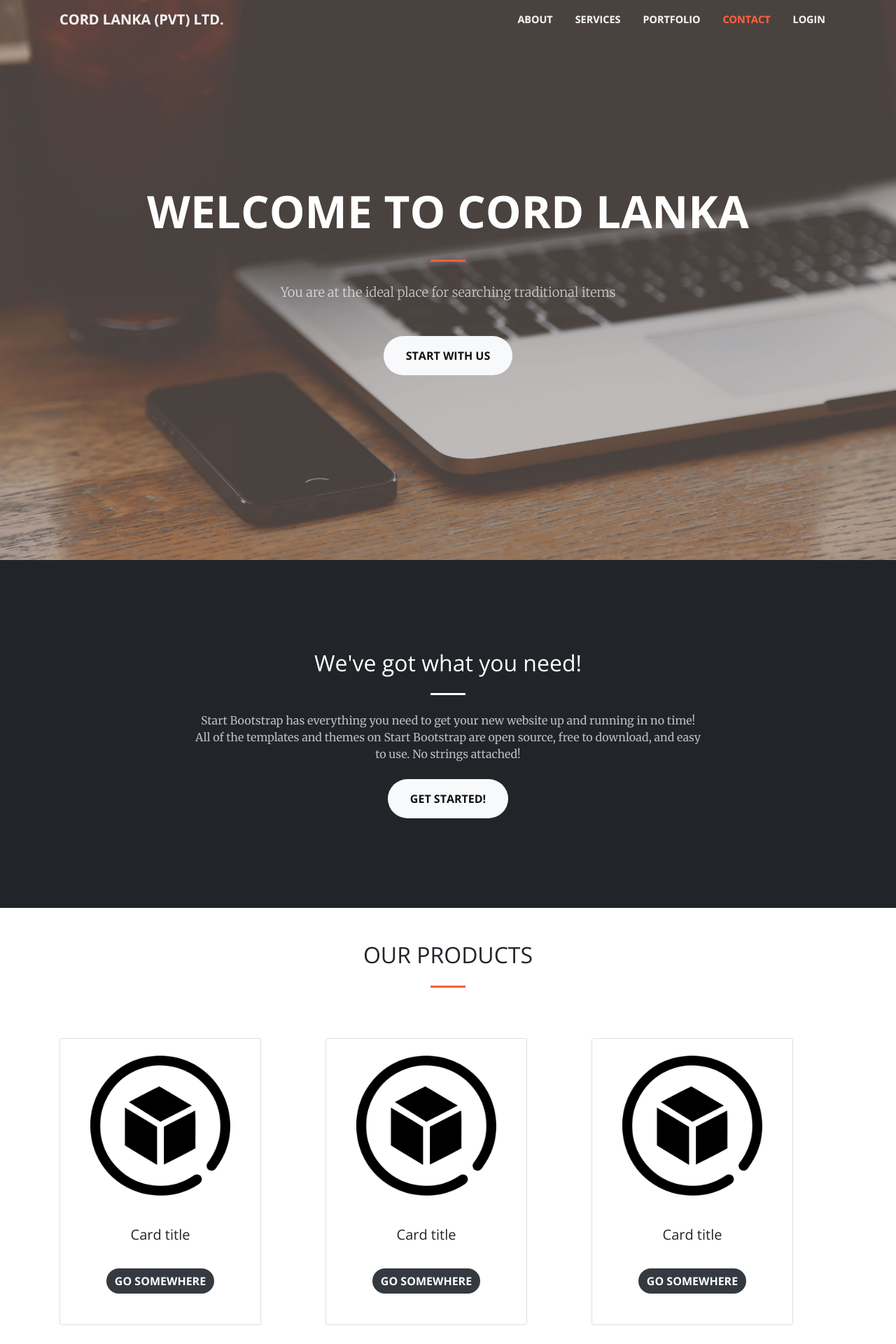
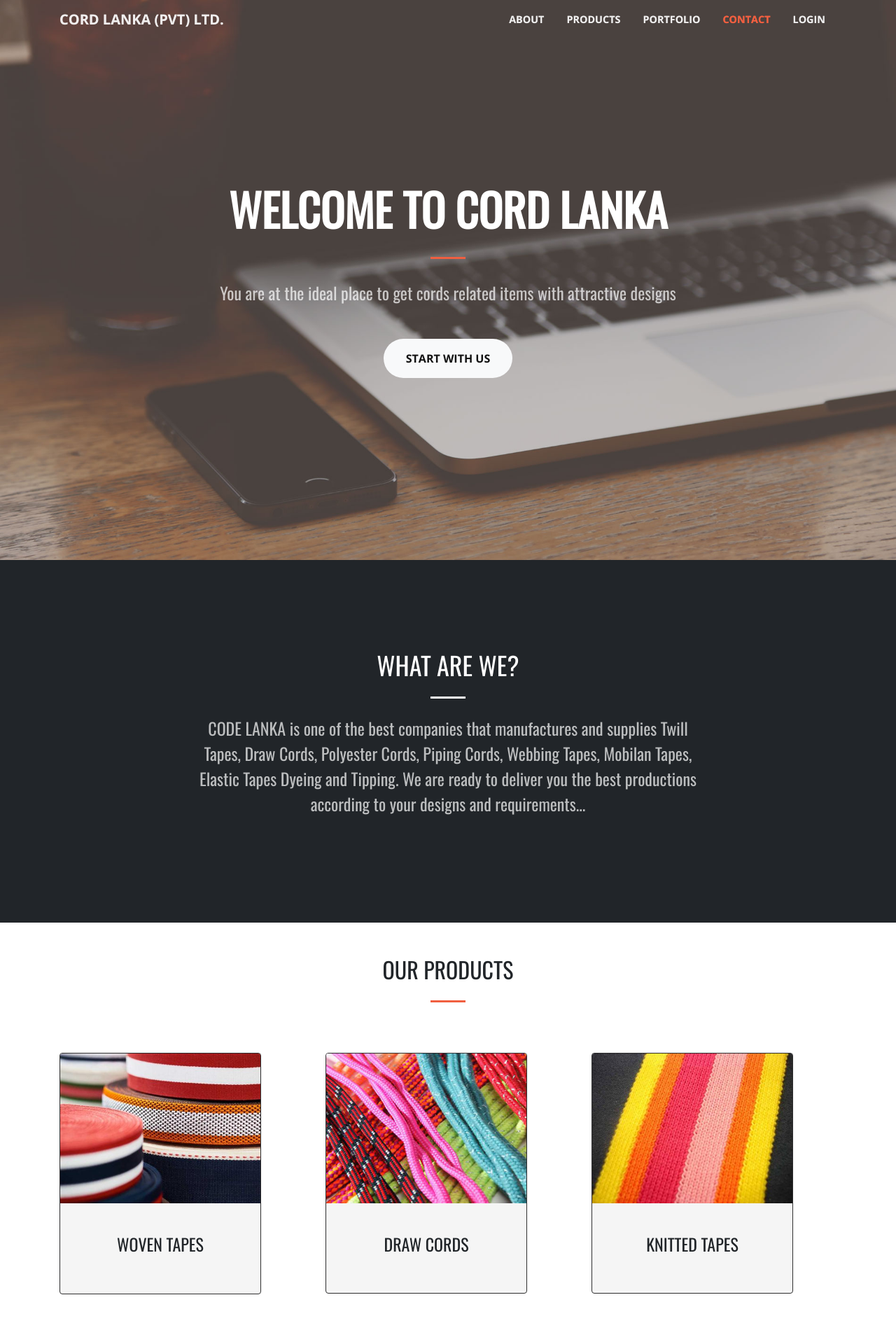
Before and after one commit to SalithaUCSC/CORD-LANKA, a CodeIgniter app: page /Projects/ in a window 1280 px wide. Shown: the top 1920 px of the page at 70% size. Run offline with CodeIgniter, Linux system fonts and the light colour scheme.

Commit message:
Add additional CSS

```diff
--- a/application/views/home.php
+++ b/application/views/home.php
@@ -17,13 +17,13 @@ else{
       <div class="container my-auto">
         <div class="row">
           <div class="col-lg-10 mx-auto">
-            <h1 class="text-uppercase">
+            <h1 class="text-uppercase" id="company-greeting">
               <strong>WELCOME to CORD LANKA</strong>
             </h1>
             <hr>
           </div>
-          <div class="col-lg-8 mx-auto">
-            <p class="text-faded mb-5">You are at the ideal place for searching traditional items</p>
+          <div class="col-lg-8 mx-auto" id="slogan">
+            <p class="text-faded mb-5">You are at the ideal place to get cords related items with attractive designs</p>
             <a class="btn btn-light btn-xl js-scroll-trigger" href="#about">Start with us</a>
           </div>
         </div>
@@ -34,10 +34,10 @@ else{
       <div class="container">
         <div class="row">
           <div class="col-lg-8 mx-auto text-center">
-            <h2 class="section-heading text-white">We've got what you need!</h2>
+            <h2 class="section-heading text-white">WHAT ARE WE?</h2>
             <hr class="light my-4">
-            <p class="text-faded mb-4">Start Bootstrap has everything you need to get your new website up and running in no time! All of the templates and themes on Start Bootstrap are open source, free to download, and easy to use. No strings attached!</p>
-            <a class="btn btn-light btn-xl js-scroll-trigger" href="#services">Get Started!</a>
+            <p class="text-faded mb-4">CODE LANKA is one of the best companies that manufactures and supplies Twill Tapes, Draw Cords, Polyester Cords, Piping Cords, Webbing Tapes, Mobilan Tapes, Elastic Tapes Dyeing and Tipping. We are ready to deliver you the best productions according to your designs and requirements...</p>
+            <!-- <a class="btn btn-light btn-xl js-scroll-trigger" href="#services">Get Started!</a> -->
           </div>
         </div>
       </div>
@@ -56,33 +56,33 @@ else{
         <div class="row">
           <div class="col-lg-4 col-md-6 text-center">
             <div class="service-box mt-5 mx-auto">
-             <div class="card" style="width: 18rem;"><br>
-              <img class="card-img-top" style="width: 200px;height: 200px; margin: auto;display: block;" src="<?php echo base_url()?>/assets/img/products/product.png" alt="Card image cap"><br>
+             <div class="card" style="width: 18rem;">
+              <img class="card-img-top" style="margin: auto;display: block;" src="<?php echo base_url()?>/assets/img/woven.jpg" alt="Card image cap"><br>
               <div class="card-body">
-                <h5 class="card-title">Card title</h5><br>
-                <a href="#" class="btn btn-dark">Go somewhere</a><br><br>
+                <h5 class="card-title">WOVEN TAPES</h5><br>
+                <!-- <a href="#" class="btn btn-dark">Go somewhere</a><br><br> -->
               </div>
             </div>
             </div>
           </div>
           <div class="col-lg-4 col-md-6 text-center">
             <div class="service-box mt-5 mx-auto">
-             <div class="card" style="width: 18rem;"><br>
-              <img class="card-img-top" style="width: 200px;height: 200px; margin: auto;display: block;" src="<?php echo base_url()?>/assets/img/products/product.png" alt="Card image cap"><br>
+             <div class="card" style="width: 18rem;">
+              <img class="card-img-top" style="height:214px; margin: auto;display: block;" src="<?php echo base_url()?>/assets/img/draw.jpg" alt="Card image cap"><br>
               <div class="card-body">
-                <h5 class="card-title">Card title</h5><br>
-                <a href="#" class="btn btn-dark">Go somewhere</a><br><br>
+                <h5 class="card-title">DRAW CORDS</h5><br>
+                <!-- <a href="#" class="btn btn-dark">Go somewhere</a><br><br> -->
               </div>
             </div>
             </div>
           </div>
           <div class="col-lg-4 col-md-6 text-center">
             <div class="service-box mt-5 mx-auto">
-             <div class="card" style="width: 18rem;"><br>
-              <img class="card-img-top" style="width: 200px;height: 200px; margin: auto;display: block;" src="<?php echo base_url()?>/assets/img/products/product.png" alt="Card image cap"><br>
+             <div class="card" style="width: 18rem;">
+              <img class="card-img-top" style="margin: auto;display: block;" src="<?php echo base_url()?>/assets/img/knitted.jpg" alt="Card image cap"><br>
               <div class="card-body">
-                <h5 class="card-title">Card title</h5><br>
-                <a href="#" class="btn btn-dark">Go somewhere</a><br><br>
+                <h5 class="card-title">KNITTED TAPES</h5><br>
+                <!-- <a href="#" class="btn btn-dark">Go somewhere</a><br><br> -->
               </div>
             </div>
             </div>
@@ -199,20 +199,20 @@ else{
       <div class="container">
         <div class="row">
           <div class="col-lg-8 mx-auto text-center">
-            <h2 class="section-heading">Let's Get In Touch!</h2>
+            <h2 class="section-heading">Get In Touch With US!</h2>
             <hr class="my-4">
-            <p class="mb-5">Ready to start your next project with us? That's great! Give us a call or send us an email and we will get back to you as soon as possible!</p>
+            <p class="mb-5">Call or Mail us to get designed and delivered your orders</p>
           </div>
         </div>
         <div class="row">
           <div class="col-lg-4 ml-auto text-center">
             <i class="fa fa-phone fa-3x mb-3 sr-contact"></i>
-            <p>123-456-6789</p>
+            <p>+94382240413</p>
           </div>
           <div class="col-lg-4 mr-auto text-center">
             <i class="fa fa-envelope-o fa-3x mb-3 sr-contact"></i>
             <p>
-              <a href="mailto:your-email@your-domain.com">feedback@startbootstrap.com</a>
+              <a href="mailto:your-email@your-domain.com">cordlank@yahoo.com</a>
             </p>
           </div>
         </div>
--- a/application/views/image_upload.php
+++ b/application/views/image_upload.php
@@ -72,7 +72,7 @@
 
   <body id="page-top">
 
-    <div class="container" style="min-height: 500px; margin-top: 100px;">
+    <div class="container" style="min-height: 800px; margin-top: 100px;">
 
       <div class="col-lg-12">
         <div class="row">
--- a/application/views/includes/header.php
+++ b/application/views/includes/header.php
@@ -17,7 +17,7 @@
     <link href="<?php echo base_url() ?>assets/vendor/font-awesome/css/font-awesome.min.css" rel="stylesheet" type="text/css">
     <link href='https://fonts.googleapis.com/css?family=Open+Sans:300italic,400italic,600italic,700italic,800italic,400,300,600,700,800' rel='stylesheet' type='text/css'>
     <link href='https://fonts.googleapis.com/css?family=Merriweather:400,300,300italic,400italic,700,700italic,900,900italic' rel='stylesheet' type='text/css'>
-
+    <link href="https://fonts.googleapis.com/css?family=Oswald" rel="stylesheet">
     <!-- Plugin CSS -->
     <link href="<?php echo base_url() ?>assets/vendor/magnific-popup/magnific-popup.css" rel="stylesheet">
 
@@ -41,7 +41,7 @@
               <a class="nav-link js-scroll-trigger" href="#about">About</a>
             </li>
             <li class="nav-item">
-              <a class="nav-link js-scroll-trigger" href="#services">Services</a>
+              <a class="nav-link js-scroll-trigger" href="#services">PRODUCTS</a>
             </li>
             <li class="nav-item">
               <a class="nav-link js-scroll-trigger" href="#portfolio">Portfolio</a>
--- a/assets/css/creative.css
+++ b/assets/css/creative.css
@@ -9,7 +9,7 @@ html {
   height: 100%; }
 
 body {
-  font-family: 'Merriweather', Oswald, 'Helvetica Neue', Arial, sans-serif; }
+  font-family: 'Merriweather', 'Helvetica Neue', Arial, sans-serif; }
 
 hr {
   max-width: 50px;
@@ -35,8 +35,8 @@ h5,
 h6 {
   font-family: 'Open Sans', 'Helvetica Neue', Arial, sans-serif; }
 
-/*.bg-primary {*/
-  /*background-color: #F05F40 !important; }*/
+.bg-primary {
+  background-color: #F05F40 !important; }
 
 .bg-dark {
   background-color: #212529 !important; }
@@ -179,7 +179,7 @@ header.masthead {
     text-align: center;
     opacity: 0;
     color: #fff;
-    background: rgba(240, 95, 64, 0.9);
+    background: rgba(248, 249, 249, 0.7);
     -webkit-transition: all 0.2s;
     -moz-transition: all 0.2s;
     transition: all 0.2s; }
@@ -255,3 +255,49 @@ header.masthead {
 #img-upload{
     width: 100%;
 }
+
+.project-name, .project-category {
+  color: black;
+}
+
+.card-title {
+    font-size: 24px;
+    font-family: 'Oswald', sans-serif;
+}
+
+#contact {
+  font-size: 20px;
+  font-family: 'Oswald', sans-serif;
+}
+
+#contact h2, #services h2{
+  font-family: 'Oswald', sans-serif;
+}
+
+#about h2{
+  font-size: 36px;
+  font-family: 'Oswald', sans-serif;
+}
+
+.mb-4 {
+   font-size: 24px;
+  font-family: 'Oswald', sans-serif;
+}
+
+#company-greeting {
+  font-family: 'Oswald', sans-serif;
+}
+
+#slogan p{
+    font-size: 24px;
+    font-family: 'Oswald', sans-serif;
+}
+
+#services .card{
+  border: 1px solid;
+  border-color: #2E2E2F;
+  background-color: whitesmoke;
+}
+footer {
+    font-family: 'Oswald', sans-serif;
+}
--- a/assets/js/creative.js
+++ b/assets/js/creative.js
@@ -8,7 +8,7 @@
       target = target.length ? target : $('[name=' + this.hash.slice(1) + ']');
       if (target.length) {
         $('html, body').animate({
-          scrollTop: (target.offset().top - 50)
+          scrollTop: (target.offset().top - 53)
         }, 1000, "easeInOutExpo");
         return false;
       }
```
Also changed, not shown: assets/img/draw.jpg (added), assets/img/knitted.jpg (added), assets/img/woven.jpg (added).
